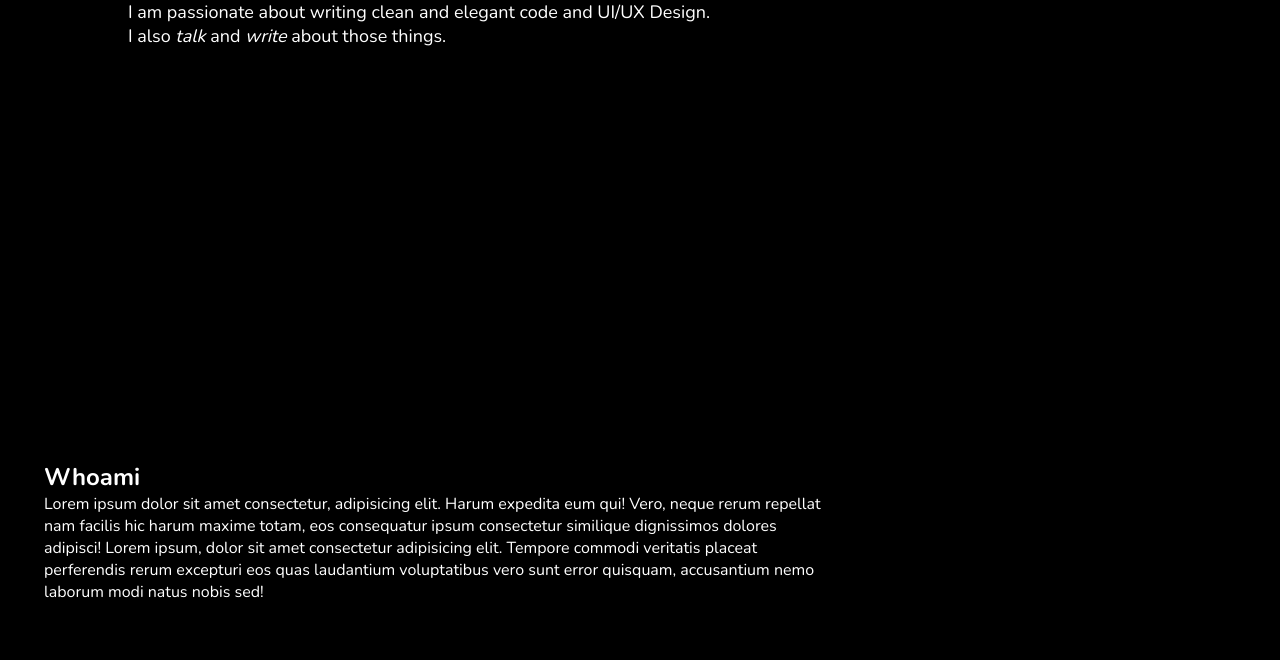
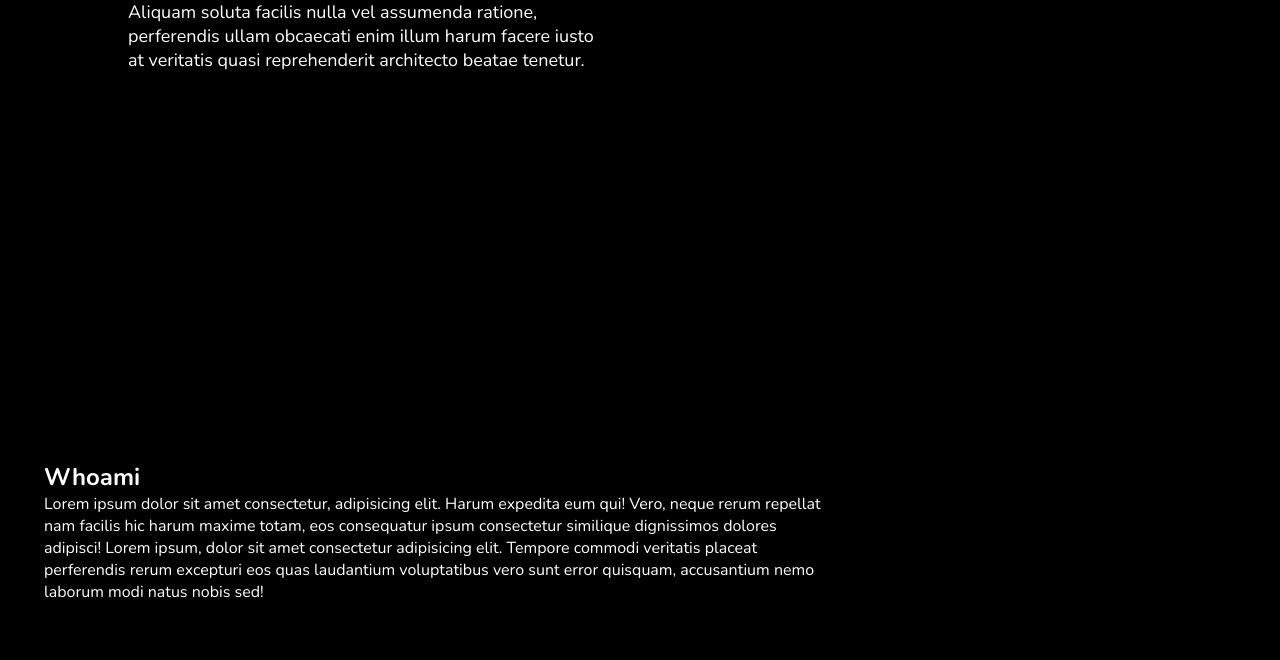
Before and after one commit to GiuseppePitruzzella/giuseppepitruzzella.github.io, a plain HTML site: page index.html in a window 1280 px wide. Shown: the part 440-1100 px from the top of the page. Drawn offline with nearby package versions, Linux system fonts and the light colour scheme.

Commit message:
fix: short-bio

```diff
--- a/index.html
+++ b/index.html
@@ -23,9 +23,13 @@
                         <section id="first-page">
                             <p id="intro">Hi there! 👋 I'm</p>
                             <h1>Jax</h1>
-                            <p id="short-bio">I'm a Software Developer 👨🏻‍💻 and a CS Student 📚 @ University of Catania.<br>
+                            <p id="short-bio">Lorem ipsum dolor sit, amet consectetur adipisicing elit. <br>
+                                Aliquam soluta facilis nulla vel assumenda ratione, <br>
+                                perferendis ullam obcaecati enim illum harum facere iusto <br>
+                                at veritatis quasi reprehenderit architecto beatae tenetur.</p>
+                            <!-- <p id="short-bio">I'm a Software Developer 👨🏻‍💻 and a CS Student 📚 @ University of Catania.<br>
                                 I am passionate about writing clean and elegant code and UI/UX Design. <br>
-                                I also <i>talk</i> and <i>write</i> about those things.</p>
+                                I also <i>talk</i> and <i>write</i> about those things.</p> -->
                         </section>
                     </div>
                     <div class="column-33">
```
